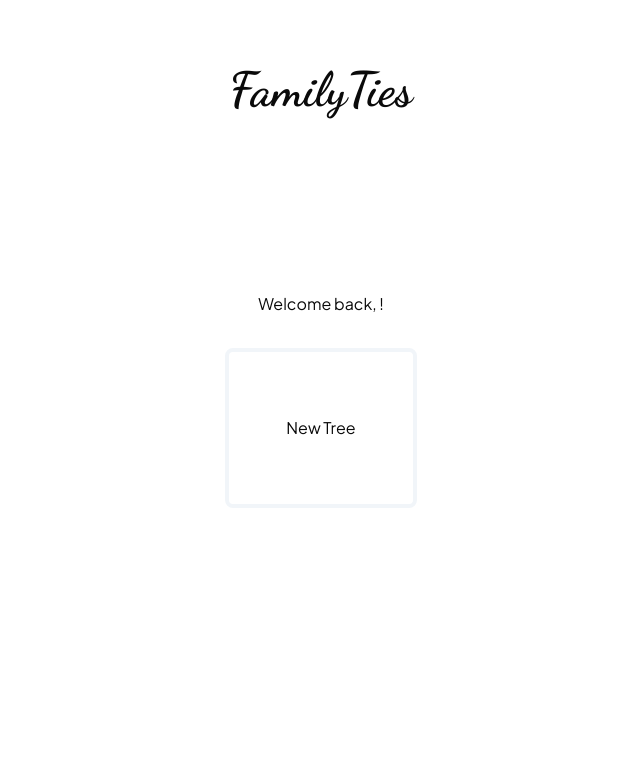
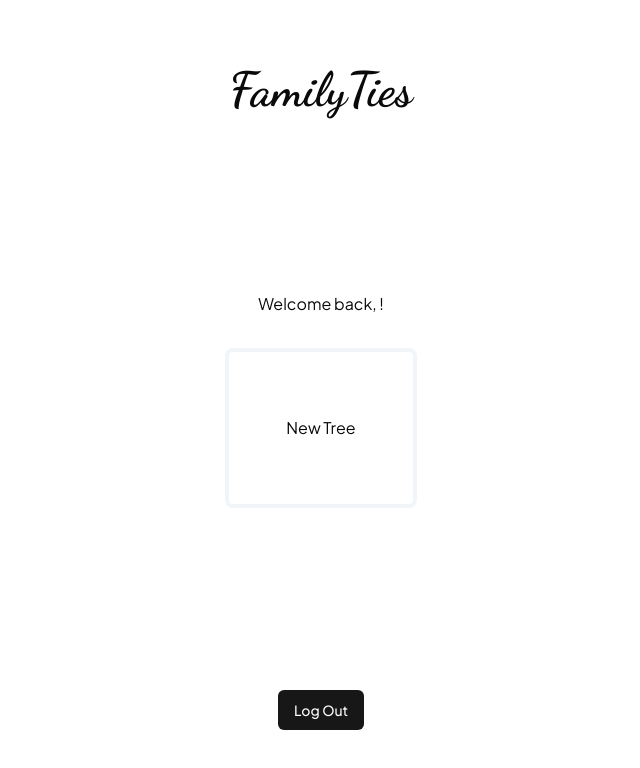
Before and after one commit to csantarossa/familyties-genealogy-platform, a Next.js app: page /trees in a window 1280 px wide. Shown: the top 768 px of the page, without its empty margins (319-959 px from the left). Built offline with nearby package versions, Linux system fonts and the light colour scheme.

Commit message:
added logout from trees and made login a little more secure:

```diff
--- a/app/login/page.jsx
+++ b/app/login/page.jsx
@@ -74,6 +74,7 @@ export default function Home() {
                   <Label htmlFor="name">Email</Label>
                   <Input
                     id="email"
+                    required
                     placeholder="Email Address"
                     value={loginUser.email}
                     onChange={(e) =>
@@ -85,6 +86,7 @@ export default function Home() {
                   <Label htmlFor="framework">Password</Label>
                   <Input
                     type="password"
+                    required
                     placeholder="Password"
                     value={loginUser.password}
                     onChange={(e) =>
--- a/app/trees/[treeId]/components/AddPersonModal.jsx
+++ b/app/trees/[treeId]/components/AddPersonModal.jsx
@@ -30,6 +30,7 @@ import UserPlus from "@geist-ui/icons/userPlus";
 import toast from "react-hot-toast";
 import { AddPersonModalContext } from "../page";
 import { Spinner } from "@nextui-org/spinner";
+import { ChevronLeft } from "lucide-react";
 
 const AddPersonModal = ({ trigger }) => {
   const [addPersonModal, setAddPersonModal] = useContext(AddPersonModalContext); // Manage open state
@@ -45,10 +46,6 @@ const AddPersonModal = ({ trigger }) => {
     relationType: "",
   });
 
-  const handleFormProgress = () => {
-    setProgress({ ...progress, progressBar: 50, page: 2 });
-  };
-
   const handleSubmitForm = async (e) => {
     e.preventDefault();
     setProgress({ ...progress, progressBar: 100 });
@@ -61,7 +58,7 @@ const AddPersonModal = ({ trigger }) => {
     // Close the modal
     setAddPersonModal(false);
     setProgress({ progressBar: 0, page: 1 });
-    toast.success("{Persons name} has been added!");
+    toast.success(`${newPerson?.firstname} has been added`);
     // clear all the data in the state
   };
 
@@ -158,7 +155,9 @@ const AddPersonModal = ({ trigger }) => {
                 <Button
                   type="button"
                   className="flex"
-                  onClick={handleFormProgress}
+                  onClick={() => {
+                    setProgress({ ...progress, progressBar: 50, page: 2 });
+                  }}
                 >
                   Next
                   <ArrowRightCircle className="" size={24} />
@@ -249,11 +248,12 @@ const AddPersonModal = ({ trigger }) => {
                 <Button
                   type="button"
                   onClick={() =>
-                    setProgress({ ...progress, page1: true, progressBar: 2 })
+                    setProgress({ ...progress, progressBar: 0, page: 1 })
                   }
                   variant="outline"
                 >
-                  Return
+                  <ChevronLeft size={18} />
+                  Back
                 </Button>
                 <AlertDialogAction
                   type="submit"
--- a/app/trees/[treeId]/components/GetStartedModal.jsx
+++ b/app/trees/[treeId]/components/GetStartedModal.jsx
@@ -162,22 +162,17 @@ const GetStartedModal = ({ treeId }) => {
               />
             </div>
 
-            <div className="w-full flex justify-between items-center pt-3">
-              <Button type="button" variant="outline">
-                Return
-              </Button>
             <AlertDialogAction
               type="submit"
-                className="flex"
+              className="flex w-full"
               onClick={() => {
                 handleSubmitForm();
                 setFormOpen(!formOpen);
               }}
             >
-                Add
+              Add your first person!
               <UserPlus className="" size={24} />
             </AlertDialogAction>
-            </div>
           </form>
         </AlertDialogContent>
       </AlertDialog>
--- a/app/trees/page.jsx
+++ b/app/trees/page.jsx
@@ -26,11 +26,13 @@ import { useUser } from "../contexts/UserContext";
 import { PlusCircleIcon, PlusIcon, Trash, TreesIcon } from "lucide-react";
 import toast from "react-hot-toast";
 import NewTreeModal from "./components/NewTreeModal";
+import { useRouter } from "next/navigation";
 const dancingScript = Dancing_Script({ subsets: ["latin"] });
 
 export default function Home() {
   const [trees, setTrees] = useState([]);
-  const { user } = useUser();
+  const { user, logout } = useUser();
+  const router = useRouter();
 
   const handleGetTrees = async () => {
     const data = await getTrees(user.id);
@@ -42,8 +44,6 @@ export default function Home() {
       handleGetTrees();
     }
   }, [user]);
-
-  const handleCreateTree = async () => {};
 
   const handleDeleteTree = async (tree) => {
     const approval = confirm(`Do you want to delete tree: ${tree.tree_name}?`);
@@ -109,7 +109,16 @@ export default function Home() {
           ))}
         </div>
       </main>
-      <footer className="row-start-3 flex gap-6 flex-wrap items-center justify-center"></footer>
+      <footer className="row-start-3 flex gap-6 flex-wrap items-center justify-center">
+        <Button
+          onClick={() => {
+            logout();
+            router.push("/login");
+          }}
+        >
+          Log Out
+        </Button>
+      </footer>
     </div>
   );
 }
```
Lines whose indentation alone changed are shown as unchanged.
